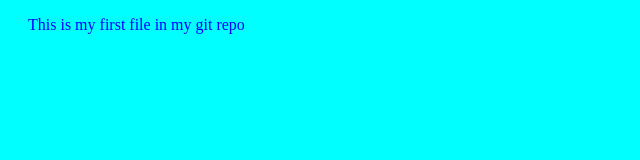
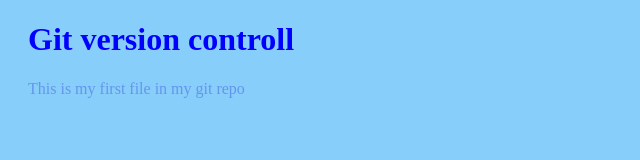
Before and after one commit to Cerbog/GitHubTest-page.github.io, a plain HTML site: page index.html in a window 1280 px wide. Shown: the whole page, without its empty margins (0-640 px from the left). Drawn offline with Linux system fonts and the light colour scheme.

Commit message:
Updated index.html and style.css added heading h1

```diff
--- a/index.html
+++ b/index.html
@@ -8,6 +8,7 @@
    <title>Document</title>
 </head>
 <body>
+   <h1>Git version controll</h1>
    <p>This is my first file in my git repo</p>
 </body>
 </html>
--- a/style.css
+++ b/style.css
@@ -1,8 +1,12 @@
 body{
-   background-color: aqua;
+   background-color:lightskyblue;
 }
 
-p{
+h1{
    color:blue;
    margin-left: 20px;
 }
+p{
+   margin-left: 20px;
+   color: cornflowerblue;
+}
```
